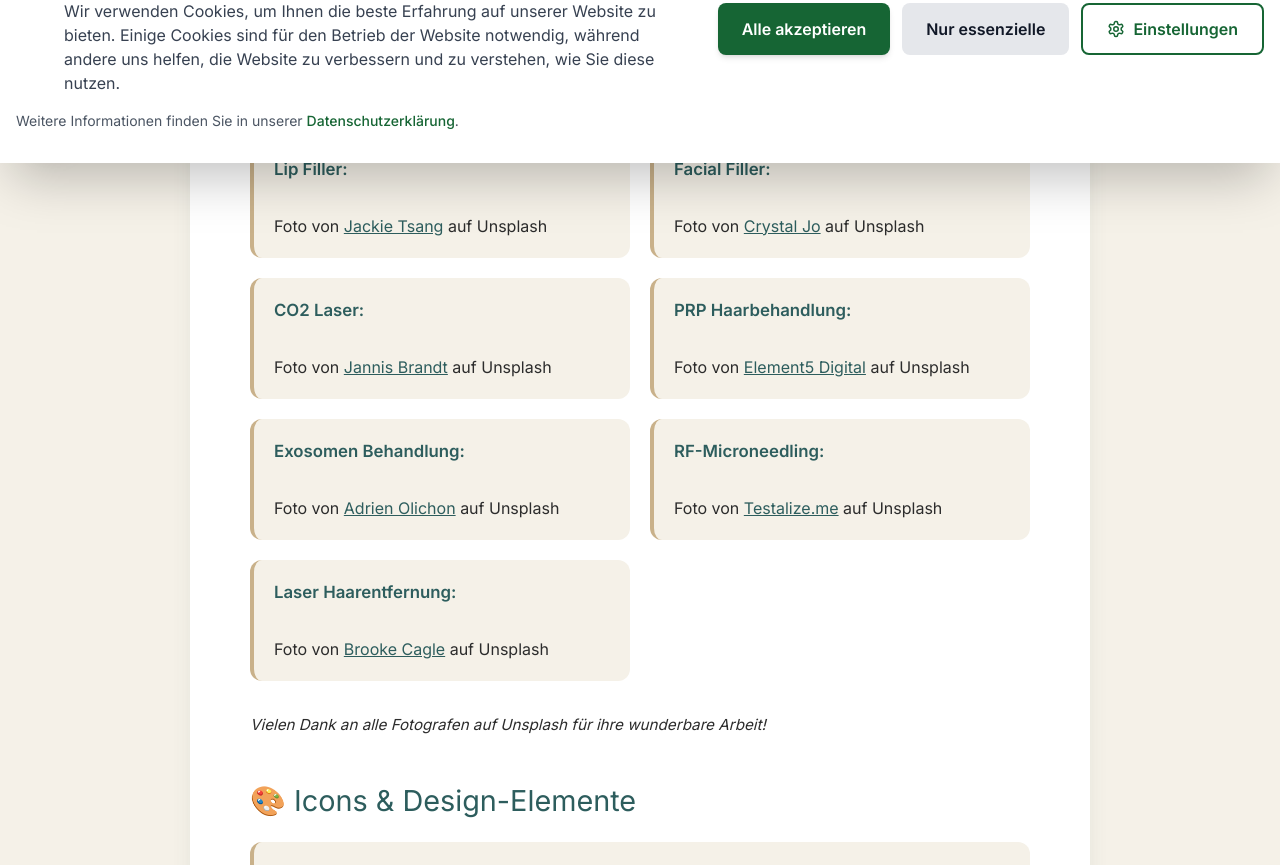
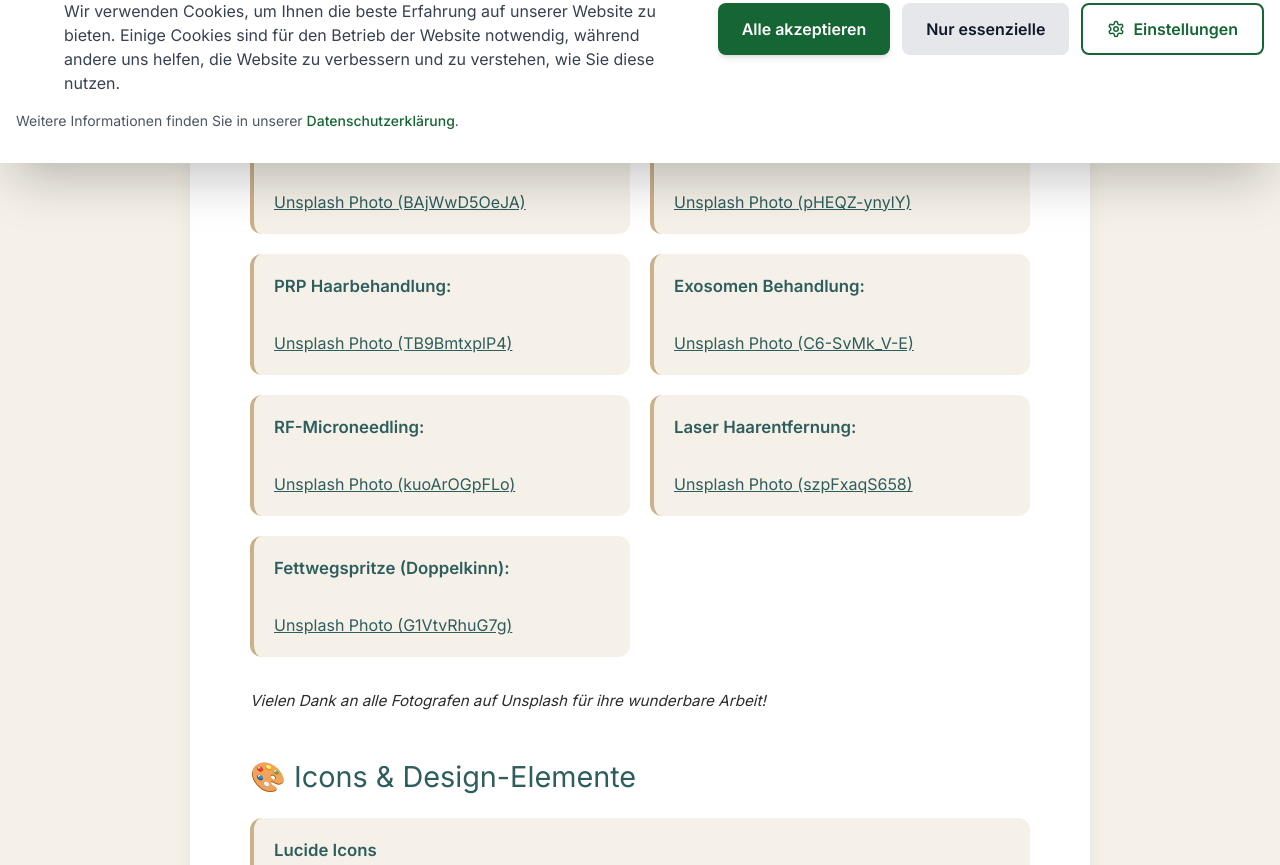
Before and after one commit to abhassanus-spec/ami, a React (Vite) app: page /bildnachweise in a window 1280 px wide. Shown: the part 637-1502 px from the top of the page. Built offline with nearby package versions, Linux system fonts and the light colour scheme; no server answers.

Commit message:
Updated Bildnachweise.tsx

```diff
--- a/src/data/services.ts
+++ b/src/data/services.ts
@@ -17,7 +17,7 @@ const services: Service[] = [
     },
     duration: '30 min',
     price: '110€',
-    image: 'https://images.unsplash.com/photo-1570172619644-dfd03ed5d881?w=800',
+    image: 'https://images.unsplash.com/photo-1612349317150-e413f6a5b16d?w=800',
   },
   {
     id: 'lippenfiller',
@@ -35,7 +35,7 @@ const services: Service[] = [
     },
     duration: '45 min',
     price: '150€',
-    image: 'https://images.unsplash.com/photo-1515377905703-c4788e51af15?w=800',
+    image: 'https://images.unsplash.com/photo-1629385109584-e54f17c33ac3?w=800',
   },
   {
     id: 'gesichtsfiller',
@@ -53,7 +53,7 @@ const services: Service[] = [
     },
     duration: '45 min',
     price: '100€',
-    image: 'https://images.unsplash.com/photo-1598440947619-2c35fc9aa908?w=800',
+    image: 'https://images.unsplash.com/photo-1622106074248-4428c199a7ea?w=800',
   },
   {
     id: 'co2-laser',
@@ -71,7 +71,7 @@ const services: Service[] = [
     },
     duration: '60 min',
     price: '150€',
-    image: 'https://images.unsplash.com/photo-1570554886111-e80fcca6a029?w=800',
+    image: 'https://images.unsplash.com/photo-1620831831386-67cfcba88025?w=800',
   },
   {
     id: 'prp-haare',
@@ -89,7 +89,7 @@ const services: Service[] = [
     },
     duration: '45 min',
     price: '75€',
-    image: 'https://images.unsplash.com/photo-1560869713-7d0a29430803?w=800',
+    image: 'https://images.unsplash.com/photo-1620900396653-16a42fd8e749?w=800',
   },
   {
     id: 'exosomen',
@@ -107,7 +107,7 @@ const services: Service[] = [
     },
     duration: '60 min',
     price: '150€',
-    image: 'https://images.unsplash.com/photo-1512290923902-8a9f81dc236c?w=800',
+    image: 'https://images.unsplash.com/photo-1626447857058-2cf724ca6e85?w=800',
   },
   {
     id: 'rf-microneedling',
@@ -125,7 +125,7 @@ const services: Service[] = [
     },
     duration: '75 min',
     price: '200€',
-    image: 'https://images.unsplash.com/photo-1515377905703-c4788e51af15?w=800',
+    image: 'https://images.unsplash.com/photo-1606495481424-7419aedfc49e?w=800',
   },
   {
     id: 'laser-hair',
@@ -143,7 +143,7 @@ const services: Service[] = [
     },
     duration: '120 min',
     price: '80€',
-    image: 'https://images.unsplash.com/photo-1515377905703-c4788e51af15?w=800',
+    image: 'https://images.unsplash.com/photo-1659613629131-ffd74f15e39b?w=800',
   },
   {
     id: 'folgetermine',
@@ -179,7 +179,7 @@ const services: Service[] = [
     },
     duration: '30 min',
     price: '75€',
-    image: 'https://images.unsplash.com/photo-1504439904031-93ded9f93e4e?w=800',
+    image: 'https://images.unsplash.com/photo-1605726187219-47cc3354b925?w=800',
   },
 ];
 
--- a/src/pages/Bildnachweise.tsx
+++ b/src/pages/Bildnachweise.tsx
@@ -40,125 +40,111 @@ const Bildnachweise: React.FC = () => {
 
           <div className="credits-grid">
             <div className="credit-item">
-              <strong>Hero Section - Klinikbild:</strong>
+              <strong>Botox Behandlung:</strong>
               <br />
-              Foto von{' '}
-              <a href="https://unsplash.com/@nci" target="_blank" rel="noopener noreferrer">
-                National Cancer Institute
-              </a>{' '}
-              auf Unsplash
+              <a
+                href="https://unsplash.com/de/fotos/eine-person-die-eine-botilagebehandlung-von-einem-arzt-erhalt-eSEzyNQm0Cg"
+                target="_blank"
+                rel="noopener noreferrer"
+              >
+                Unsplash Photo (eSEzyNQm0Cg)
+              </a>
             </div>
 
             <div className="credit-item">
-              <strong>Botox Behandlung:</strong>
+              <strong>Lippenfiller:</strong>
               <br />
-              Foto von{' '}
               <a
-                href="https://unsplash.com/@testalize"
+                href="https://unsplash.com/de/fotos/portrat-einer-schonen-frau-die-auf-die-lippen-gespritzt-wird-schonheitsinjektionen-und-kosmetik-v7nfjUPgTdc"
                 target="_blank"
                 rel="noopener noreferrer"
               >
-                Testalize.me
-              </a>{' '}
-              auf Unsplash
+                Unsplash Photo (v7nfjUPgTdc)
+              </a>
             </div>
 
             <div className="credit-item">
-              <strong>Lip Filler:</strong>
+              <strong>Gesichtsfiller:</strong>
               <br />
-              Foto von{' '}
               <a
-                href="https://unsplash.com/@jackie_tsang"
+                href="https://unsplash.com/de/fotos/anti-aging-behandlungskonzept-nahaufnahme-auf-dem-portrat-eines-jungen-attraktiven-mannes-mit-schonheitsinjektionen-die-falten-der-krahenfusse-verhindern-haut-BAjWwD5OeJA"
                 target="_blank"
                 rel="noopener noreferrer"
               >
-                Jackie Tsang
-              </a>{' '}
-              auf Unsplash
+                Unsplash Photo (BAjWwD5OeJA)
+              </a>
             </div>
 
             <div className="credit-item">
-              <strong>Facial Filler:</strong>
+              <strong>CO2 Laser Gesicht:</strong>
               <br />
-              Foto von{' '}
               <a
-                href="https://unsplash.com/@crystalsjo"
+                href="https://unsplash.com/de/fotos/schonheitsbehandlung-portrat-einer-schonen-jungen-frau-mit-weicher-haut-und-roten-laserpunkten-im-gesicht-nahaufnahme-einer-sexy-gesunden-frau-vor-der-plastischen-chirurgie-auf-grauem-hintergrund-kosmetologie-hohe-auflosung-pHEQZ-ynylY"
                 target="_blank"
                 rel="noopener noreferrer"
               >
-                Crystal Jo
-              </a>{' '}
-              auf Unsplash
-            </div>
-
-            <div className="credit-item">
-              <strong>CO2 Laser:</strong>
-              <br />
-              Foto von{' '}
-              <a
-                href="https://unsplash.com/@itfeelslikefilm"
-                target="_blank"
-                rel="noopener noreferrer"
-              >
-                Jannis Brandt
-              </a>{' '}
-              auf Unsplash
+                Unsplash Photo (pHEQZ-ynylY)
+              </a>
             </div>
 
             <div className="credit-item">
               <strong>PRP Haarbehandlung:</strong>
               <br />
-              Foto von{' '}
               <a
-                href="https://unsplash.com/@element5digital"
+                href="https://unsplash.com/de/fotos/frau-bekommt-injektion-in-die-kopfhaut-mesotherapie-haarausfalltherapie-arzte-tragen-handschuhe-im-salon-und-nehmen-medizinische-manipulationen-an-patienten-vor-nahaufnahme-TB9BmtxplP4"
                 target="_blank"
                 rel="noopener noreferrer"
               >
-                Element5 Digital
-              </a>{' '}
-              auf Unsplash
+                Unsplash Photo (TB9BmtxplP4)
+              </a>
             </div>
 
             <div className="credit-item">
               <strong>Exosomen Behandlung:</strong>
               <br />
-              Foto von{' '}
               <a
-                href="https://unsplash.com/@adrienolichon"
+                href="https://unsplash.com/de/fotos/mikronadel-mesotherapie-schone-blonde-frau-die-eine-microneedling-verjungungsbehandlung-in-der-schonheitsklinik-erhalt-C6-SvMk_V-E"
                 target="_blank"
                 rel="noopener noreferrer"
               >
-                Adrien Olichon
-              </a>{' '}
-              auf Unsplash
+                Unsplash Photo (C6-SvMk_V-E)
+              </a>
             </div>
 
             <div className="credit-item">
               <strong>RF-Microneedling:</strong>
               <br />
-              Foto von{' '}
               <a
-                href="https://unsplash.com/@testalize"
+                href="https://unsplash.com/de/fotos/schone-frau-wahrend-der-radiofrequenz-lifting-behandlung-am-hals-in-einer-medizinisch-asthetischen-klinik-kuoArOGpFLo"
                 target="_blank"
                 rel="noopener noreferrer"
               >
-                Testalize.me
-              </a>{' '}
-              auf Unsplash
+                Unsplash Photo (kuoArOGpFLo)
+              </a>
             </div>
 
             <div className="credit-item">
               <strong>Laser Haarentfernung:</strong>
               <br />
-              Foto von{' '}
               <a
-                href="https://unsplash.com/@brookecagle"
+                href="https://unsplash.com/de/fotos/eine-frau-die-auf-einem-bett-liegt-und-einen-fon-in-der-hand-halt-szpFxaqS658"
                 target="_blank"
                 rel="noopener noreferrer"
               >
-                Brooke Cagle
-              </a>{' '}
-              auf Unsplash
+                Unsplash Photo (szpFxaqS658)
+              </a>
+            </div>
+
+            <div className="credit-item">
+              <strong>Fettwegspritze (Doppelkinn):</strong>
+              <br />
+              <a
+                href="https://unsplash.com/de/fotos/eine-frau-mit-der-hand-im-nacken-G1VtvRhuG7g"
+                target="_blank"
+                rel="noopener noreferrer"
+              >
+                Unsplash Photo (G1VtvRhuG7g)
+              </a>
             </div>
           </div>
 
```
